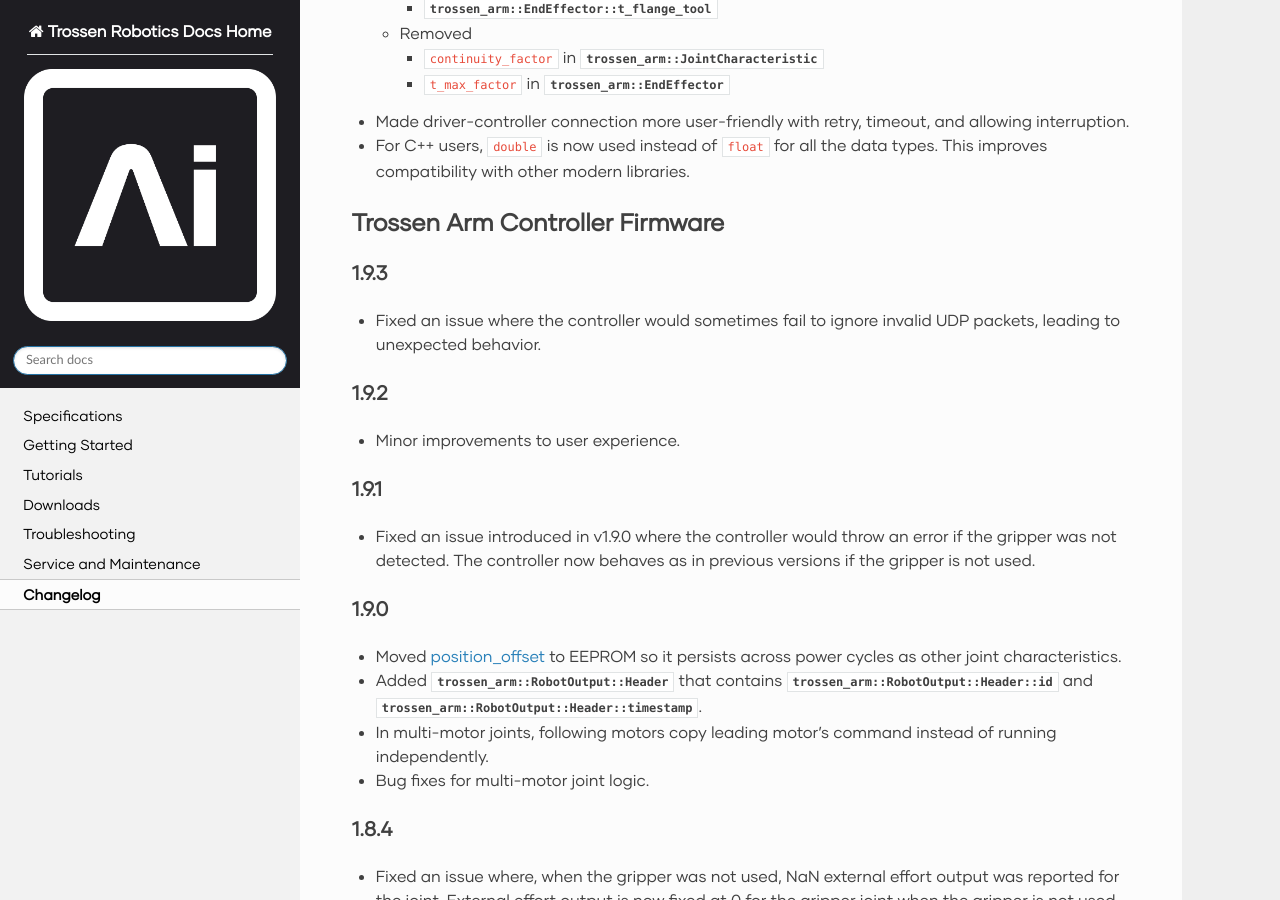
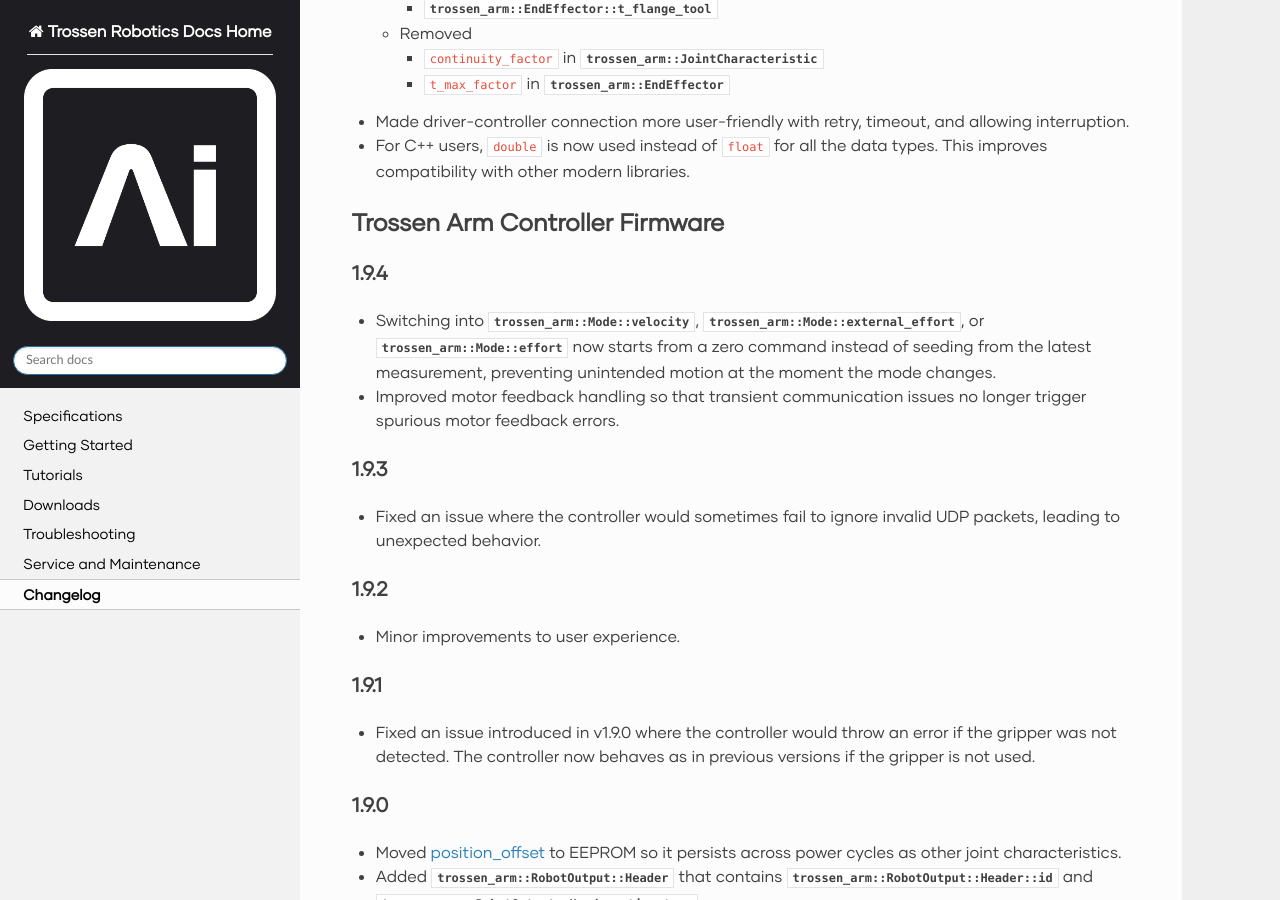
Before and after one commit to TrossenRobotics/trossen_arm, a Sphinx documentation site: the page built from docs/changelog.rst, in a window 1280 px wide and 900 px high, scrolled down 5803 px. Built offline with Sphinx 7.4.7 and the Read the Docs theme 3.1.0, drawn with Linux system fonts in a browser that asks for light colours; some web fonts are replaced; pages that are not in the unit, such as notebooks, are missing from menus.

Commit message:
Add v1.9.4 changelog

```diff
--- a/docs/changelog.rst
+++ b/docs/changelog.rst
@@ -241,6 +241,12 @@ Trossen Arm Driver
 Trossen Arm Controller Firmware
 ===============================
 
+1.9.4
+-----
+
+- Switching into :enumerator:`trossen_arm::Mode::velocity`, :enumerator:`trossen_arm::Mode::external_effort`, or :enumerator:`trossen_arm::Mode::effort` now starts from a zero command instead of seeding from the latest measurement, preventing unintended motion at the moment the mode changes.
+- Improved motor feedback handling so that transient communication issues no longer trigger spurious motor feedback errors.
+
 1.9.3
 -----
 
```
